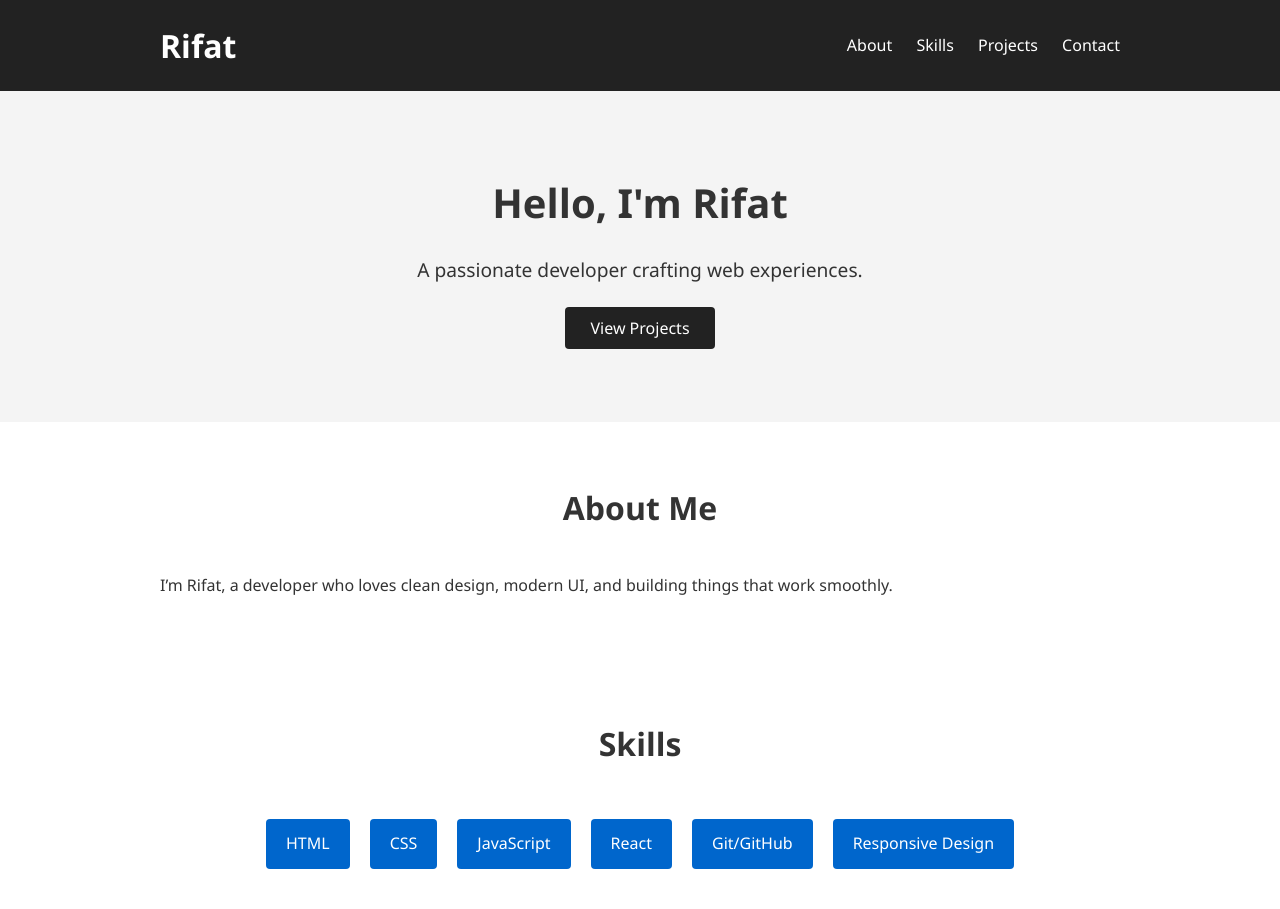
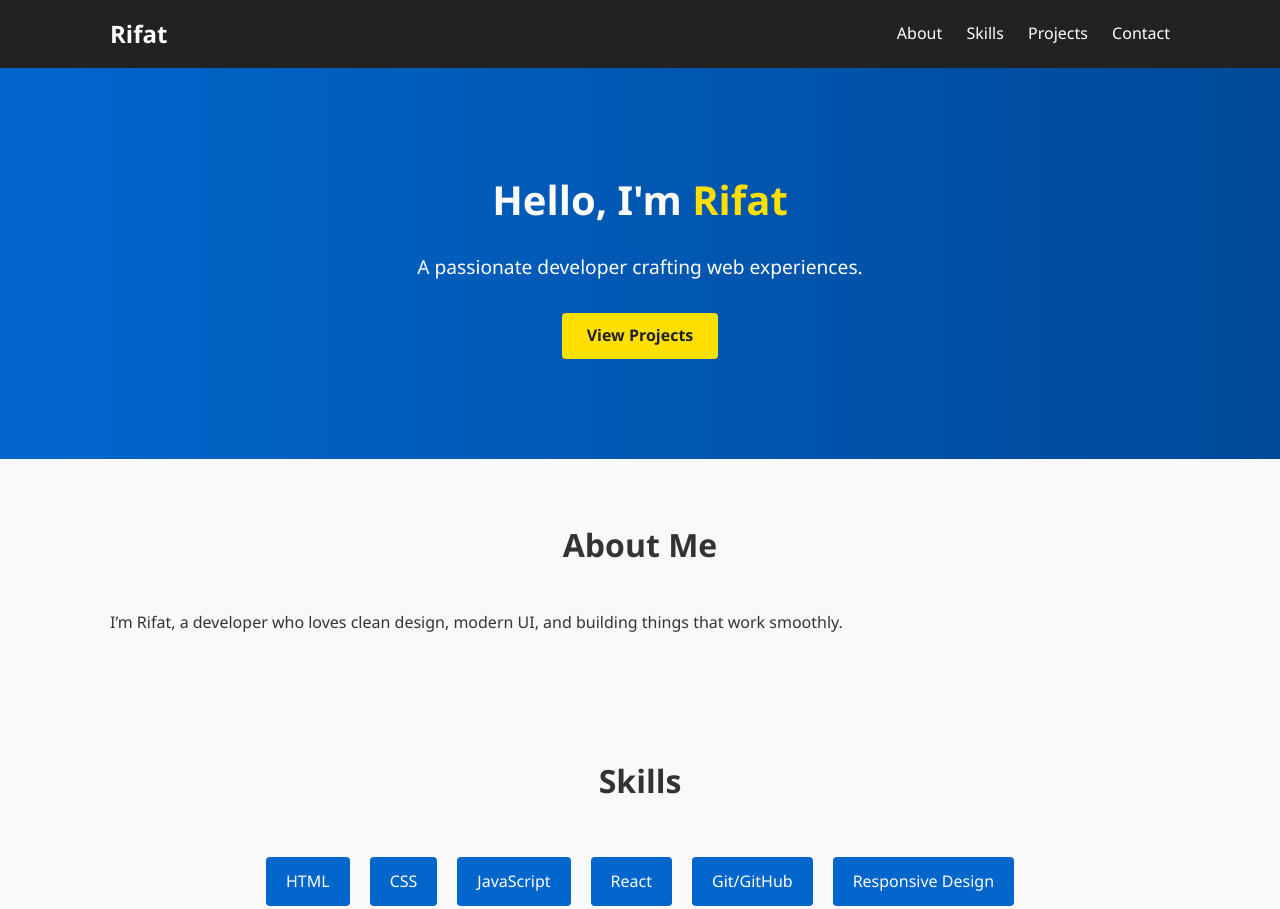
Before and after one commit to thexeroclub/thexeroclub.github.io, a plain HTML site: page index.html in a window 1280 px wide. Shown: the top 909 px of the page. Drawn offline with Linux system fonts and the light colour scheme.

Commit message:
Update style.css

```diff
--- a/style.css
+++ b/style.css
@@ -1,4 +1,4 @@
-/* Reset / Base */
+/* Reset */
 * {
   margin: 0;
   padding: 0;
@@ -8,6 +8,7 @@
 body {
   font-family: 'Segoe UI', Tahoma, sans-serif;
   color: #333;
+  background: #f9f9f9;
   line-height: 1.6;
 }
 
@@ -15,14 +16,13 @@ a {
   color: #0066cc;
   text-decoration: none;
 }
-
 a:hover {
   text-decoration: underline;
 }
 
-/* Containers */
+/* Container */
 .container {
-  max-width: 1000px;
+  max-width: 1100px;
   margin: auto;
   padding: 0 20px;
 }
@@ -31,56 +31,57 @@ a:hover {
 header {
   background: #222;
   color: #fff;
-  padding: 20px 0;
+  padding: 15px 0;
 }
-
-header .container {
+.nav-container {
   display: flex;
   justify-content: space-between;
   align-items: center;
 }
-
+.logo {
+  font-size: 1.5em;
+  font-weight: bold;
+}
 header nav a {
   margin-left: 20px;
   color: #fff;
   font-weight: 500;
 }
 
-/* Hero Section */
+/* Hero */
 #hero {
-  background: #f4f4f4;
-  padding: 80px 0;
+  background: linear-gradient(to right, #0066cc, #004999);
+  color: #fff;
+  padding: 100px 20px;
   text-align: center;
 }
-
 #hero h2 {
   font-size: 2.5em;
   margin-bottom: 20px;
 }
-
+#hero span {
+  color: #ffdf00;
+}
 #hero p {
   font-size: 1.2em;
   margin-bottom: 30px;
 }
-
-#hero .btn {
+.btn {
+  display: inline-block;
   padding: 10px 25px;
-  background: #222;
-  color: #fff;
-  border: none;
+  background: #ffdf00;
+  color: #222;
   border-radius: 4px;
-  font-size: 1em;
+  font-weight: bold;
 }
-
-#hero .btn:hover {
-  background: #444;
+.btn:hover {
+  background: #ffd000;
 }
 
 /* Sections */
 section {
-  padding: 60px 0;
+  padding: 60px 20px;
 }
-
 section h2 {
   text-align: center;
   margin-bottom: 40px;
@@ -93,7 +94,6 @@ section h2 {
   flex-wrap: wrap;
   justify-content: center;
 }
-
 .skill {
   background: #0066cc;
   color: #fff;
@@ -109,7 +109,6 @@ section h2 {
   grid-template-columns: repeat(auto-fit, minmax(280px, 1fr));
   gap: 20px;
 }
-
 .project-card {
   background: #fff;
   border: 1px solid #ddd;
@@ -117,16 +116,13 @@ section h2 {
   border-radius: 6px;
   transition: transform 0.2s, box-shadow 0.2s;
 }
-
 .project-card:hover {
   transform: translateY(-5px);
   box-shadow: 0 10px 20px rgba(0, 0, 0, 0.1);
 }
-
 .project-card h3 {
   margin-bottom: 15px;
 }
-
 .project-card a {
   display: inline-block;
   margin-top: 15px;
@@ -135,7 +131,6 @@ section h2 {
   padding: 8px 15px;
   border-radius: 4px;
 }
-
 .project-card a:hover {
   background: #004999;
 }
```
